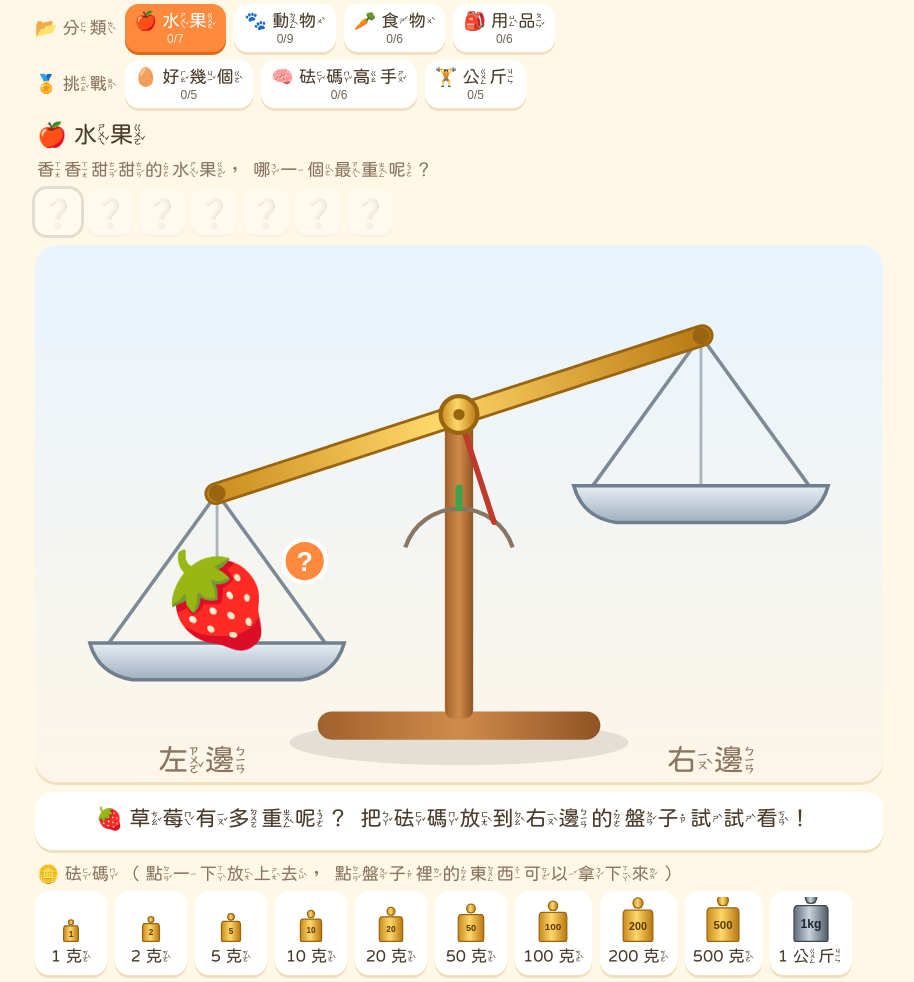
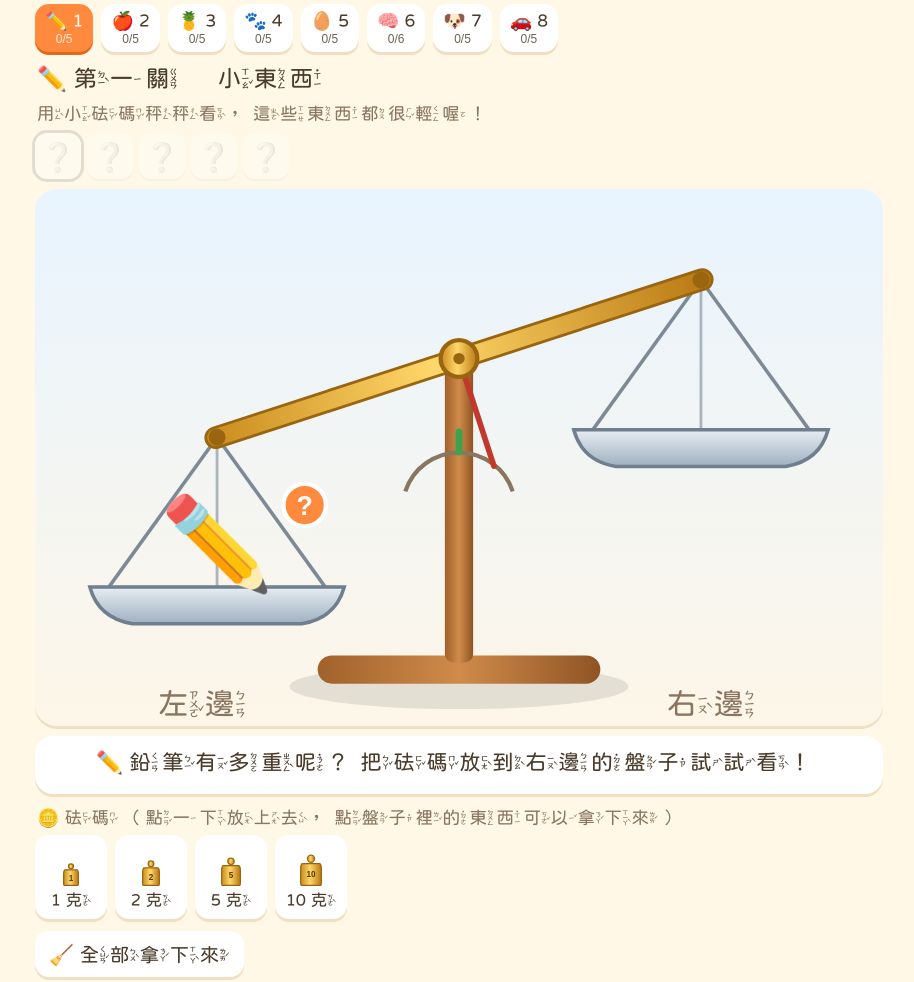
Before and after one commit to chenshanshan3030-hash/balance-game, a plain HTML site: page index.html in a window 1280 px wide. Shown: the part 130-1112 px from the top of the page, without its empty margins (181-1095 px from the left). Drawn offline with Linux system fonts and the light colour scheme.

Commit message:
秤重挑戰改回第一到第七關，新增第八關交通工具；自由秤加交通工具分頁
Co-Authored-By: Claude Opus 5.5 <noreply@anthropic.com>

```diff
--- a/index.html
+++ b/index.html
@@ -8,7 +8,7 @@
   /* 注音粉圓（ButTaiwan/bpmfvs，Apache 2.0 / OFL），只保留網站用到的字 */
   @font-face {
     font-family: "BpmfHuninn";
-    src: url("fonts/bpmf-huninn-subset.woff2?v=4") format("woff2");
+    src: url("fonts/bpmf-huninn-subset.woff2?v=5") format("woff2");
     font-display: swap;
   }
   :root {
@@ -113,8 +113,7 @@
   </div>
 
   <div id="challengeBar">
-    <div class="row" id="levelsCat"></div>
-    <div class="row" id="levelsCh"></div>
+    <div class="row" id="levels"></div>
     <div class="lvtitle" id="lvTitle"></div>
     <div class="lvdesc" id="lvDesc"></div>
     <div class="collect" id="collect"></div>
@@ -218,50 +217,42 @@
 (() => {
   // ---------- 關卡資料（重量一律用「克」存） ----------
   // e 圖案, n 名字, g 一個的重量(克), c 數量, m 量詞, f 小知識
-  // cat: true 是「分類」關卡；其他是「挑戰」關卡
   const G = [1, 2, 5, 10, 20, 50, 100, 200, 500];
+  const KG = 1000;
   const LEVELS = [
-    { id: "fruit", cat: true, icon: "🍎", short: "水果", name: "水果", desc: "香香甜甜的水果，哪一個最重呢？",
-      unit: "auto", weights: [...G, 1000], items: [
-      { e: "🍓", n: "草莓", g: 15,  f: "一顆大草莓大約十五克，苗栗大湖的草莓很有名喔！" },
-      { e: "🍌", n: "香蕉", g: 120, f: "一根香蕉大約一百二十克。" },
+    { id: "l1", icon: "✏️", name: "第一關　小東西", desc: "用小砝碼秤秤看，這些東西都很輕喔！",
+      unit: "克", weights: [1, 2, 5, 10], items: [
+      { e: "✏️", n: "鉛筆", g: 6,  f: "一枝鉛筆很輕，大約六克。" },
+      { e: "🍪", n: "餅乾", g: 8,  f: "一片小餅乾大約八克。" },
+      { e: "🔑", n: "鑰匙", g: 12, f: "一把鑰匙大約十二克。" },
+      { e: "🍓", n: "草莓", g: 15, f: "一顆大草莓大約十五克，苗栗大湖的草莓很有名喔！" },
+      { e: "🧦", n: "襪子", g: 30, f: "一隻襪子大約三十克。" },
+    ]},
+    { id: "l2", icon: "🍎", name: "第二關　水果和小動物", desc: "砝碼變多了，試試看五十克的大砝碼！",
+      unit: "克", weights: [1, 2, 5, 10, 20, 50], items: [
+      { e: "🥚", n: "雞蛋", g: 60,  f: "一顆雞蛋大約六十克。" },
+      { e: "🥕", n: "紅蘿蔔", g: 80, f: "一根紅蘿蔔大約八十克。" },
+      { e: "🐹", n: "倉鼠", g: 110, f: "一隻倉鼠大約一百一十克，比一顆蘋果還輕。" },
+      { e: "🦉", n: "領角鴞", g: 150, f: "領角鴞是台灣常見的小貓頭鷹，大約一百五十克，比兩顆雞蛋重一點。" },
       { e: "🍎", n: "蘋果", g: 200, f: "一顆蘋果大約兩百克。" },
-      { e: "🥭", n: "芒果", g: 380, f: "一顆愛文芒果大約三百八十克，夏天最好吃！" },
-      { e: "🥥", n: "椰子", g: 900, f: "一顆椰子大約九百克，裡面有椰子水可以喝！" },
+    ]},
+    { id: "l3", icon: "🍍", name: "第三關　大東西", desc: "出現一百克、兩百克、五百克的大砝碼了！",
+      unit: "克", weights: [5, 10, 20, 50, 100, 200, 500], items: [
+      { e: "📕", n: "故事書", g: 400,  f: "一本厚厚的故事書大約四百克。" },
+      { e: "🥥", n: "椰子", g: 900,  f: "一顆椰子大約九百克，裡面有椰子水可以喝！" },
+      { e: "🥛", n: "一瓶牛奶", g: 1000, f: "一大瓶牛奶大約一千克。一千克就是一公斤！" },
       { e: "🍍", n: "鳳梨", g: 1300, f: "一顆鳳梨大約一千三百克，就是一公斤又三百克。" },
-      { e: "🍉", n: "小玉西瓜", g: 1750, f: "一顆小玉西瓜大約一千七百五十克。" },
+      { e: "🐔", n: "母雞", g: 2000, f: "一隻母雞大約兩千克，就是兩公斤！" },
     ]},
-    { id: "animal", cat: true, icon: "🐾", short: "動物", name: "動物", desc: "動物有大有小，來秤秤看牠們有多重！",
-      unit: "auto", weights: [5, 10, 20, 50, 100, 200, 500, 1000, 2000, 5000], items: [
+    { id: "l4", icon: "🐾", name: "第四關　動物朋友", desc: "動物有大有小，來秤秤看牠們有多重！",
+      unit: "克", weights: [5, 10, 20, 50, 100, 200, 500], items: [
       { e: "🐦", n: "麻雀", g: 25,  f: "一隻麻雀很輕，大約二十五克，比兩顆草莓還輕！" },
       { e: "🐸", n: "青蛙", g: 50,  f: "一隻青蛙大約五十克，牠很會跳喔！" },
-      { e: "🐹", n: "倉鼠", g: 110, f: "一隻倉鼠大約一百一十克，比一顆蘋果還輕。" },
-      { e: "🦉", n: "領角鴞", g: 150, f: "領角鴞是台灣常見的小貓頭鷹，大約一百五十克，比兩顆雞蛋重一點。" },
       { e: "🐿️", n: "松鼠", g: 350, f: "台灣常見的赤腹松鼠，大約三百五十克，最愛吃水果。" },
       { e: "🦔", n: "刺蝟", g: 500, f: "一隻刺蝟大約五百克，害怕的時候會縮成一顆刺球。" },
-      { e: "🐔", n: "母雞", g: 2000, f: "一隻母雞大約兩千克，就是兩公斤！" },
-      { e: "🐱", n: "貓咪", g: 4000, f: "一隻大貓咪大約四公斤。" },
-      { e: "🐶", n: "小狗", g: 8000, f: "一隻柴犬大約八公斤。" },
+      { e: "🐰", n: "兔子", g: 2000, f: "一隻大兔子大約兩千克，就是兩公斤！" },
     ]},
-    { id: "food", cat: true, icon: "🥕", short: "食物", name: "蔬菜和食物", desc: "每天吃的東西，有多重呢？",
-      unit: "auto", weights: G, items: [
-      { e: "🍪", n: "餅乾", g: 8,   f: "一片小餅乾大約八克。" },
-      { e: "🥚", n: "雞蛋", g: 60,  f: "一顆雞蛋大約六十克。" },
-      { e: "🥕", n: "紅蘿蔔", g: 80, f: "一根紅蘿蔔大約八十克。" },
-      { e: "🧃", n: "果汁", g: 250, f: "一瓶小果汁大約兩百五十克。" },
-      { e: "🍠", n: "地瓜", g: 270, f: "一條地瓜大約兩百七十克。" },
-      { e: "🥛", n: "一瓶牛奶", g: 1000, f: "一大瓶牛奶大約一千克。一千克就是一公斤！" },
-    ]},
-    { id: "stuff", cat: true, icon: "🎒", short: "用品", name: "學校和家裡的用品", desc: "書包裡、家裡常用的東西，秤秤看！",
-      unit: "auto", weights: [...G, 1000, 2000], items: [
-      { e: "✏️", n: "鉛筆", g: 6,  f: "一枝鉛筆很輕，大約六克。" },
-      { e: "🔑", n: "鑰匙", g: 12, f: "一把鑰匙大約十二克。" },
-      { e: "🧦", n: "襪子", g: 30, f: "一隻襪子大約三十克。" },
-      { e: "🎾", n: "網球", g: 58, f: "一顆網球大約五十八克。" },
-      { e: "📕", n: "故事書", g: 400, f: "一本厚厚的故事書大約四百克。" },
-      { e: "🎒", n: "書包", g: 3000, f: "裝滿課本的書包大約三公斤。" },
-    ]},
-    { id: "many", icon: "🥚", short: "好幾個", name: "挑戰：好幾個一起秤", desc: "盤子上有好幾個一樣的東西，加起來有多重呢？",
+    { id: "l5", icon: "🥚", name: "第五關　好幾個一起秤", desc: "盤子上有好幾個一樣的東西，加起來有多重呢？",
       unit: "克", weights: [1, 2, 5, 10, 20, 50, 100, 200], items: [
       { e: "✏️", n: "鉛筆", g: 6, c: 4, m: "枝", f: "一枝鉛筆六克，四枝就是六加六加六加六，二十四克。" },
       { e: "🍓", n: "草莓", g: 15, c: 5, m: "顆", f: "一顆草莓十五克，五顆就是七十五克。" },
@@ -269,37 +260,59 @@
       { e: "🍌", n: "香蕉", g: 120, c: 3, m: "根", f: "一根香蕉大約一百二十克，三根就是三百六十克。" },
       { e: "🍎", n: "蘋果", g: 200, c: 2, m: "顆", f: "一顆蘋果兩百克，兩顆就是四百克。" },
     ]},
-    { id: "min", icon: "🧠", short: "砝碼高手", name: "挑戰：砝碼高手", desc: "砝碼的數量有限制，要先放大的砝碼，才能用最少的砝碼秤好！",
+    { id: "l6", icon: "🧠", name: "第六關　砝碼高手", desc: "這一關砝碼的數量有限制，要先放大的砝碼，才能用最少的砝碼秤好！",
       unit: "克", minimal: true, weights: G, items: [
       { e: "🎾", n: "網球", g: 58,  f: "一顆網球大約五十八克。" },
       { e: "🧃", n: "果汁", g: 250, f: "一瓶小果汁大約兩百五十克。" },
       { e: "🍠", n: "地瓜", g: 270, f: "一條地瓜大約兩百七十克。" },
-      { e: "🥭", n: "芒果", g: 380, f: "一顆愛文芒果大約三百八十克。" },
+      { e: "🥭", n: "芒果", g: 380, f: "一顆愛文芒果大約三百八十克，夏天最好吃！" },
       { e: "🍐", n: "水梨", g: 450, f: "一顆大水梨大約四百五十克。" },
       { e: "🍉", n: "小玉西瓜", g: 1750, f: "一顆小玉西瓜大約一千七百五十克。" },
     ]},
-    { id: "kg", icon: "🏋️", short: "公斤", name: "挑戰：公斤大挑戰", desc: "東西變好重！要用「公斤」的鐵砝碼來秤。",
-      unit: "公斤", weights: [1000, 2000, 5000, 10000], items: [
-      { e: "🎃", n: "南瓜", g: 3000, f: "一顆大南瓜大約三公斤。" },
-      { e: "🍚", n: "一袋米", g: 5000, f: "一袋米大約五公斤，可以煮好多碗飯！" },
-      { e: "🍉", n: "大西瓜", g: 6000, f: "一顆大西瓜大約六公斤。" },
-      { e: "🧳", n: "行李箱", g: 15000, f: "裝滿衣服的行李箱大約十五公斤。" },
-      { e: "🧒", n: "小朋友", g: 22000, f: "七歲的小朋友大約二十二公斤。你有多重呢？" },
+    { id: "l7", icon: "🐶", name: "第七關　公斤大挑戰", desc: "東西變好重！要用「公斤」的鐵砝碼來秤。",
+      unit: "公斤", weights: [1, 2, 5, 10].map(k => k * KG), items: [
+      { e: "🎒", n: "書包", g: 3 * KG, f: "裝滿課本的書包大約三公斤。" },
+      { e: "🐱", n: "貓咪", g: 4 * KG, f: "一隻大貓咪大約四公斤。" },
+      { e: "🍉", n: "大西瓜", g: 6 * KG, f: "一顆大西瓜大約六公斤。" },
+      { e: "🐶", n: "小狗", g: 8 * KG, f: "一隻柴犬大約八公斤。" },
+      { e: "🧒", n: "小朋友", g: 22 * KG, f: "七歲的小朋友大約二十二公斤。你有多重呢？" },
+    ]},
+    { id: "l8", icon: "🚗", name: "第八關　交通工具", desc: "交通工具好重好重！要用超級大的鐵砝碼才秤得動。",
+      unit: "公斤", weights: [1, 2, 5, 10, 20, 50, 100, 200, 500, 1000].map(k => k * KG), items: [
+      { e: "🛹", n: "滑板", g: 3 * KG, f: "一塊滑板大約三公斤。" },
+      { e: "🛴", n: "滑板車", g: 5 * KG, f: "一台滑板車大約五公斤，用腳踩地就能往前滑。" },
+      { e: "🚲", n: "腳踏車", g: 12 * KG, f: "一台小朋友的腳踏車大約十二公斤。" },
+      { e: "🛵", n: "機車", g: 110 * KG, f: "一台機車大約一百一十公斤，比五個小朋友還重！" },
+      { e: "🚗", n: "汽車", g: 1200 * KG, f: "一台小汽車大約一千兩百公斤！一千公斤就是一公噸。" },
     ]},
   ];
-  const ALL_WEIGHTS = [1, 2, 5, 10, 20, 50, 100, 200, 500, 1000, 2000, 5000, 10000];
-  const FREE_WEIGHTS = [1, 2, 5, 10, 20, 50, 100, 200, 500, 1000, 2000, 5000];
-  // 自由秤：每個分類一組，最後一組是「其他」
-  const FREE_GROUPS = LEVELS.filter(l => l.cat).map(l => ({ icon: l.icon, name: l.short, items: l.items }));
-  FREE_GROUPS.push({ icon: "📦", name: "其他", items: LEVELS.find(l => l.id === "kg").items.filter(it => !FREE_GROUPS.some(gr => gr.items.some(x => x.n === it.n))) });
+  const ALL_WEIGHTS = [...G, ...[1, 2, 5, 10, 20, 50, 100, 200, 500, 1000].map(k => k * KG)];
+  const FREE_WEIGHTS = [...G, ...[1, 2, 5, 10, 100, 1000].map(k => k * KG)];
+  // 自由秤：東西按分類放
+  const CATS = [
+    { icon: "🍎", name: "水果", list: ["草莓", "蘋果", "芒果", "水梨", "椰子", "鳳梨", "小玉西瓜", "大西瓜"] },
+    { icon: "🐾", name: "動物", list: ["麻雀", "青蛙", "倉鼠", "領角鴞", "松鼠", "刺蝟", "母雞", "兔子", "貓咪", "小狗"] },
+    { icon: "🥕", name: "食物", list: ["餅乾", "雞蛋", "紅蘿蔔", "果汁", "地瓜", "一瓶牛奶"] },
+    { icon: "🎒", name: "用品", list: ["鉛筆", "鑰匙", "襪子", "網球", "故事書", "書包"] },
+    { icon: "🚗", name: "交通工具", list: ["滑板", "滑板車", "腳踏車", "機車", "汽車"] },
+  ];
+  const ALL_ITEMS = [];
+  LEVELS.forEach(l => l.items.forEach(it => { if (!it.c && !ALL_ITEMS.some(x => x.n === it.n)) ALL_ITEMS.push(it); }));
+  const FREE_GROUPS = CATS.map(c => ({ icon: c.icon, name: c.name, items: c.list.map(n => ALL_ITEMS.find(x => x.n === n)).filter(Boolean) }));
+  const others = ALL_ITEMS.filter(it => !CATS.some(c => c.list.includes(it.n)));
+  if (others.length) FREE_GROUPS.push({ icon: "📦", name: "其他", items: others });
   const MAX_ON_PAN = 16;
 
   // ---------- 狀態 ----------
   const SAVE_KEY = "balance-game-v1";
   let save = { stars: 0, done: {}, sound: true };
   try { const s = JSON.parse(localStorage.getItem(SAVE_KEY)); if (s) save = Object.assign(save, s); } catch (e) {}
-  // 改成分類關卡：舊的紀錄（用關卡編號記）換算不了，重新開始
-  if (!save.v3) { save.done = {}; save.stars = 0; save.v3 = true; }
+  // 只保留現在還存在的關卡紀錄，星星數 = 完成的數量
+  {
+    const valid = new Set(LEVELS.flatMap(l => l.items.map(it => `${l.id}:${it.n}`)));
+    for (const k of Object.keys(save.done)) if (!valid.has(k)) delete save.done[k];
+    save.stars = Object.keys(save.done).length;
+  }
   const persist = () => { try { localStorage.setItem(SAVE_KEY, JSON.stringify(save)); } catch (e) {} };
 
   let mode = "challenge";
@@ -355,7 +368,7 @@
   }
 
   // ---------- 畫砝碼 ----------
-  const weightSize = g => 20 + ALL_WEIGHTS.indexOf(g) * 2.6;
+  const weightSize = g => Math.min(52, 20 + ALL_WEIGHTS.indexOf(g) * 2.4);
   function drawWeight(parent, g, x, y, w) {
     const h = w * 1.05, kg = isKg(g);
     const fill = kg ? "url(#iron)" : "url(#gold)", stroke = kg ? "#3d4852" : "#9a6510";
@@ -375,7 +388,7 @@
   function weightIcon(g) {
     const s = document.createElementNS(svgNS, "svg");
     s.setAttribute("viewBox", "-26 -54 52 56");
-    drawWeight(s, g, 0, 0, Math.min(18 + ALL_WEIGHTS.indexOf(g) * 2.6, 46));
+    drawWeight(s, g, 0, 0, Math.min(18 + ALL_WEIGHTS.indexOf(g) * 2.4, 46));
     return s;
   }
 
@@ -542,15 +555,12 @@
   const firstUndone = l => { const k = LEVELS[l].items.findIndex((_, j) => !save.done[key(l, j)]); return k < 0 ? 0 : k; };
 
   function buildLevels() {
-    const boxes = { cat: $("levelsCat"), ch: $("levelsCh") };
-    boxes.cat.innerHTML = '<span class="lvlabel">📂 分類</span>';
-    boxes.ch.innerHTML = '<span class="lvlabel">🏅 挑戰</span>';
+    const box = $("levels"); box.innerHTML = "";
     LEVELS.forEach((lv, i) => {
-      const box = lv.cat ? boxes.cat : boxes.ch;
       const n = lv.items.filter((_, j) => save.done[key(i, j)]).length;
       const b = document.createElement("button");
       b.className = "lvbtn" + (i === levelIdx ? " on" : "");
-      b.innerHTML = `${lv.icon} ${lv.short}<small>${n === lv.items.length ? "🏆" : `${n}/${lv.items.length}`}</small>`;
+      b.innerHTML = `${lv.icon} ${i + 1}<small>${n === lv.items.length ? "🏆" : `${n}/${lv.items.length}`}</small>`;
       b.title = lv.name;
       b.onclick = () => { levelIdx = i; itemIdx = firstUndone(i); startItem(); };
       box.appendChild(b);
```
Also changed, not shown: fonts/bpmf-huninn-subset.woff2.
